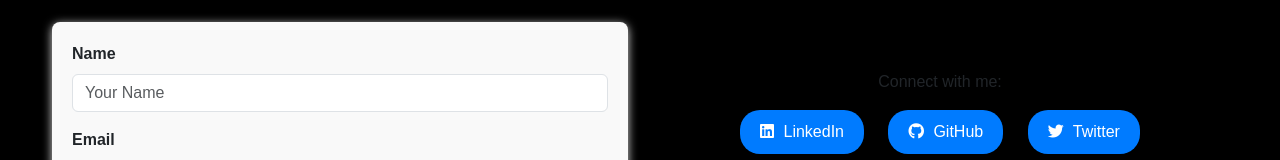
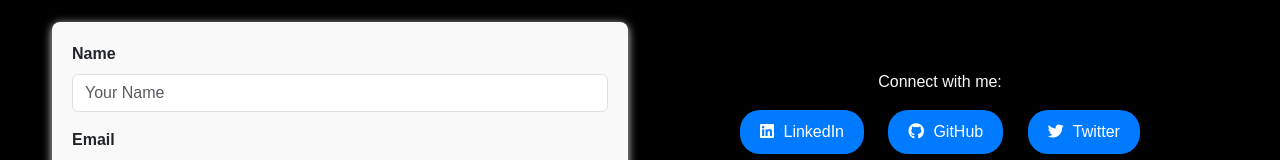
Before and after one commit to khushizope/Khushi_Zope_Portfolio, a plain HTML site: page index.html in a window 1280 px wide. Shown: the part 3741-3901 px from the top of the page. Drawn offline with nearby package versions, Linux system fonts and the light colour scheme.

Commit message:
Update contact.html
text color changes

```diff
--- a/Template/contact.html
+++ b/Template/contact.html
@@ -25,7 +25,7 @@
             <!-- Social Media Icons (Right Side) -->
             <div class="col-md-6 contactsize">
                 <div class="social-media mt-5 text-center">
-                    <p>Connect with me:</p>
+                    <p class="text-light">Connect with me:</p>
                     <a href="https://www.linkedin.com/in/khushi-zope-066481199/" class="btn btn-outline-primary btn-sm" target="_blank">
                         <i class="fab fa-linkedin"></i> LinkedIn
                     </a>
```
